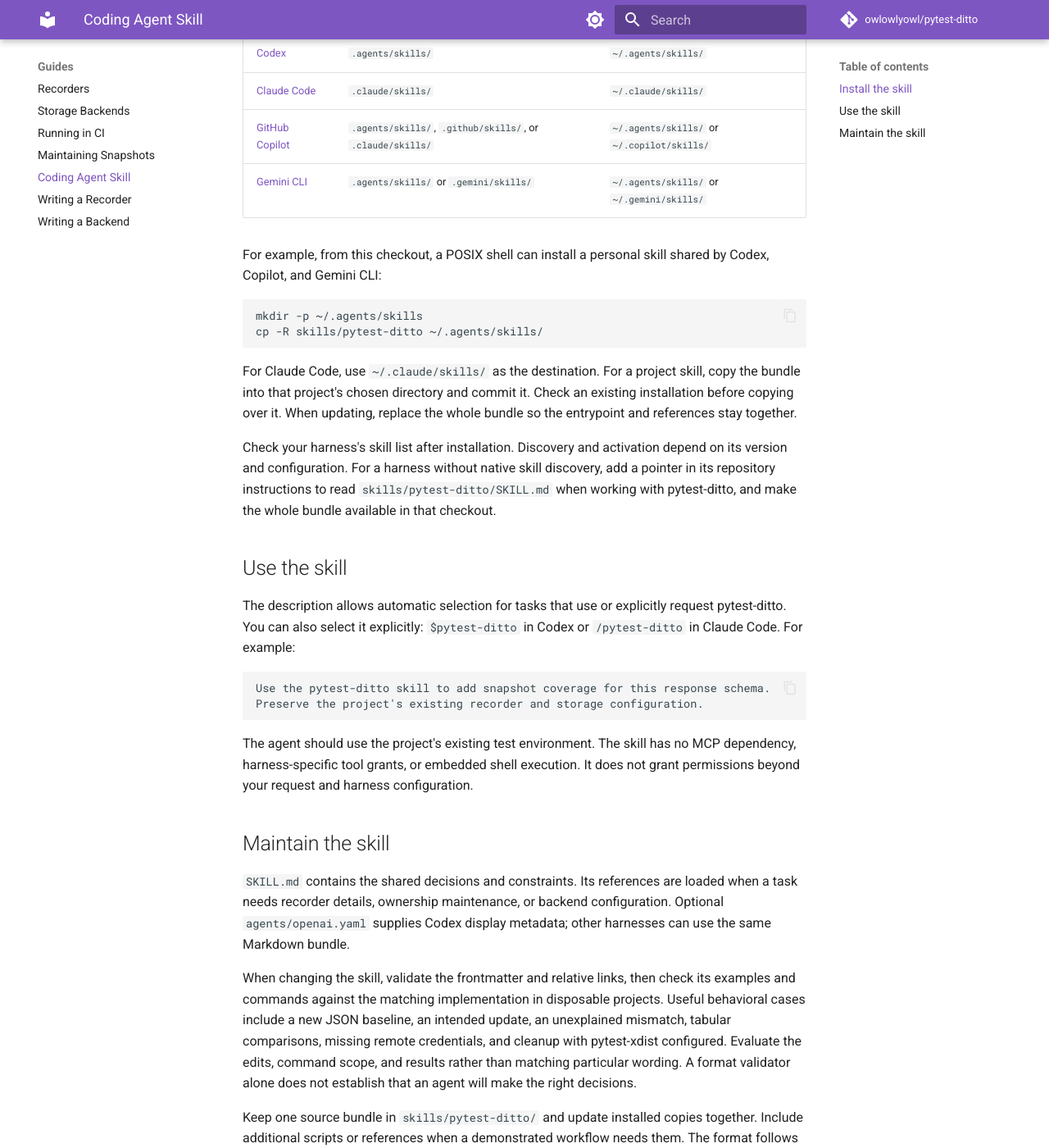
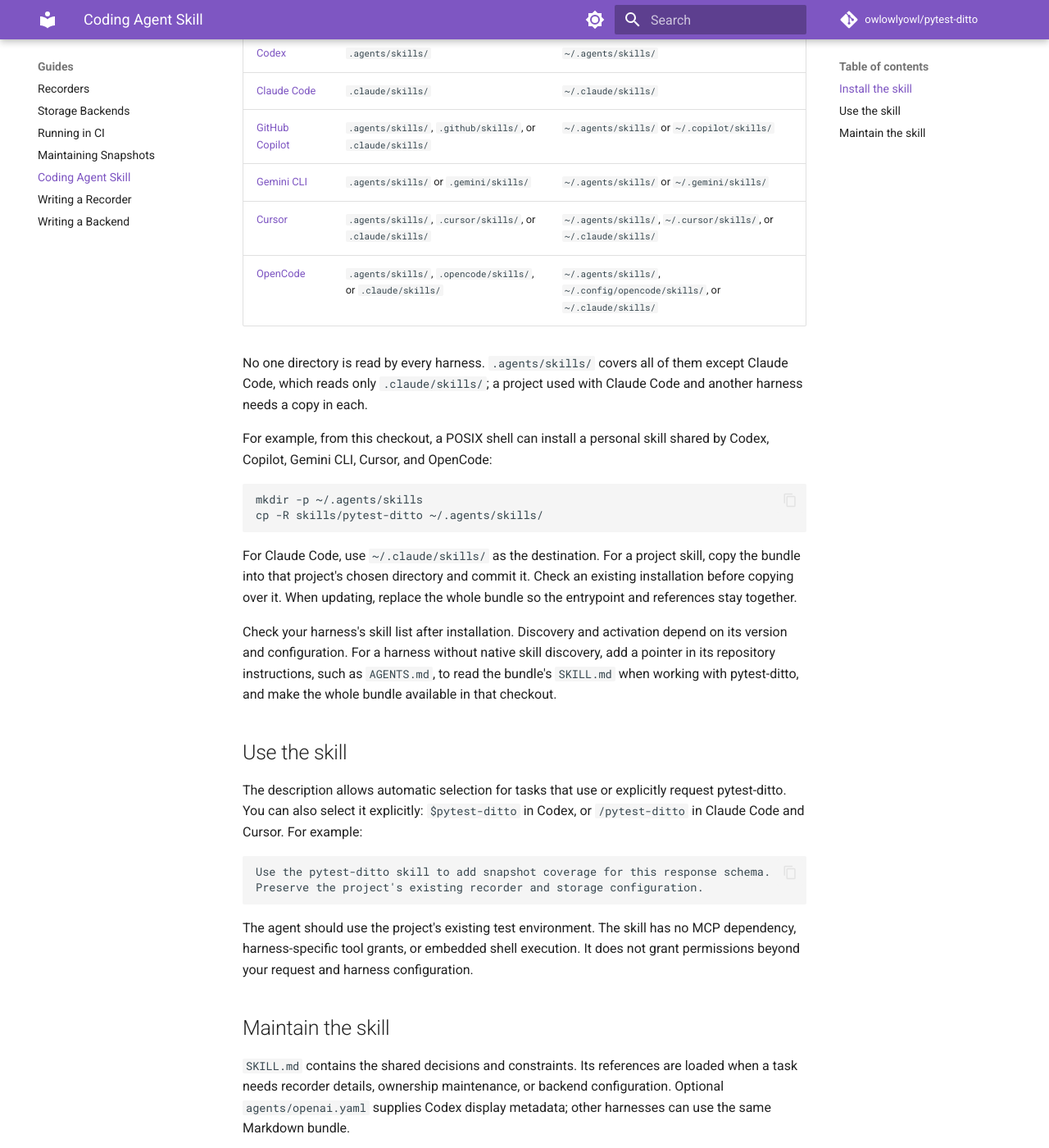
Before and after one commit to owlowlyowl/pytest-ditto, an MkDocs documentation site: the page built from docs/src/guides/agent-skills.md, in a window 1280 px wide and 1400 px high, scrolled down 584 px. Shown: the whole window at 82% size. Built offline with MkDocs 1.6.1 and Material for MkDocs 9.7.7, drawn with Linux system fonts in a browser that asks for light colours; comment, search, counter and statistics services are not loaded.

Commit message:
Cover Cursor and OpenCode in the agent skill guide and broaden the skill's triggers
The skill's description now names the snapshot fixture, ditto marks,
ditto.lock and the ditto commands, so a harness can select it for a
snapshot mismatch or a lock task that doesn't mention pytest-ditto by
name. The guide lists Cursor and OpenCode, says that only Claude Code
doesn't read .agents/skills/, and names AGENTS.md as the place for a
pointer in a harness without skill discovery.

````diff
--- a/docs/src/guides/agent-skills.md
+++ b/docs/src/guides/agent-skills.md
@@ -23,9 +23,15 @@
 | [Claude Code](https://code.claude.com/docs/en/skills) | `.claude/skills/` | `~/.claude/skills/` |
 | [GitHub Copilot](https://docs.github.com/en/copilot/concepts/agents/about-agent-skills) | `.agents/skills/`, `.github/skills/`, or `.claude/skills/` | `~/.agents/skills/` or `~/.copilot/skills/` |
 | [Gemini CLI](https://geminicli.com/docs/cli/skills/) | `.agents/skills/` or `.gemini/skills/` | `~/.agents/skills/` or `~/.gemini/skills/` |
+| [Cursor](https://cursor.com/docs/context/skills) | `.agents/skills/`, `.cursor/skills/`, or `.claude/skills/` | `~/.agents/skills/`, `~/.cursor/skills/`, or `~/.claude/skills/` |
+| [OpenCode](https://opencode.ai/docs/skills/) | `.agents/skills/`, `.opencode/skills/`, or `.claude/skills/` | `~/.agents/skills/`, `~/.config/opencode/skills/`, or `~/.claude/skills/` |
+
+No one directory is read by every harness. `.agents/skills/` covers all of
+them except Claude Code, which reads only `.claude/skills/`; a project used
+with Claude Code and another harness needs a copy in each.
 
 For example, from this checkout, a POSIX shell can install a personal skill
-shared by Codex, Copilot, and Gemini CLI:
+shared by Codex, Copilot, Gemini CLI, Cursor, and OpenCode:
 
 ```bash
 mkdir -p ~/.agents/skills
@@ -39,15 +45,15 @@
 
 Check your harness's skill list after installation. Discovery and activation
 depend on its version and configuration. For a harness without native skill
-discovery, add a pointer in its repository instructions to read
-`skills/pytest-ditto/SKILL.md` when working with pytest-ditto, and make the whole
-bundle available in that checkout.
+discovery, add a pointer in its repository instructions, such as `AGENTS.md`,
+to read the bundle's `SKILL.md` when working with pytest-ditto, and make the
+whole bundle available in that checkout.
 
 ## Use the skill
 
 The description allows automatic selection for tasks that use or explicitly
 request pytest-ditto. You can also select it explicitly: `$pytest-ditto` in
-Codex or `/pytest-ditto` in Claude Code. For example:
+Codex, or `/pytest-ditto` in Claude Code and Cursor. For example:
 
 ```text
 Use the pytest-ditto skill to add snapshot coverage for this response schema.
````
Also changed, not shown: skills/pytest-ditto/SKILL.md (+1 -1 lines).
